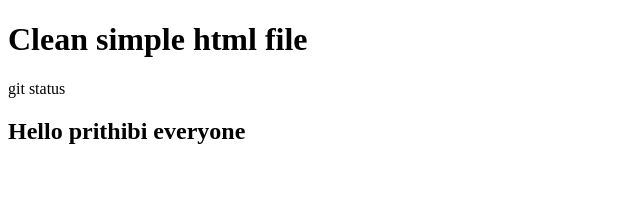
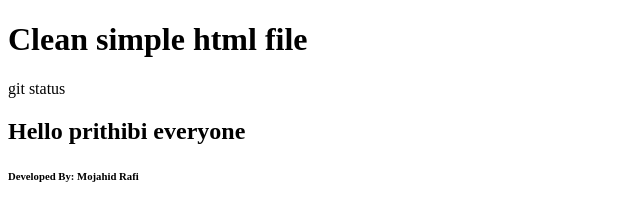
Before and after one commit to mojahid-rafi/teamError, a plain HTML site: page index.html in a window 1280 px wide. Shown: the whole page, without its empty margins (0-640 px from the left). Drawn offline with Linux system fonts and the light colour scheme.

Commit message:
Changes in Index File

```diff
--- a/index.html
+++ b/index.html
@@ -10,5 +10,9 @@
     <!-- old code by others  -->
     <p>git status</p>
     <h2>Hello prithibi everyone</h2>
+
+
+
+    <h6>Developed By: Mojahid Rafi</h6>
 </body>
 </html>
```
